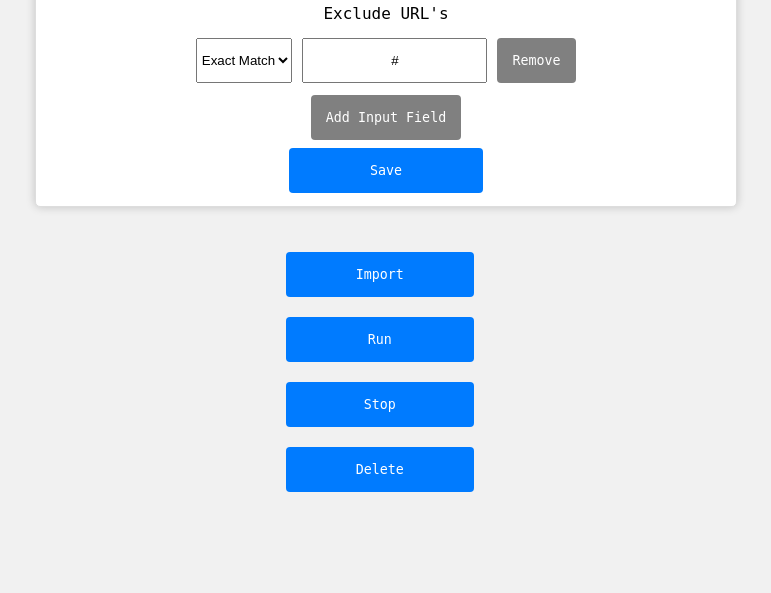
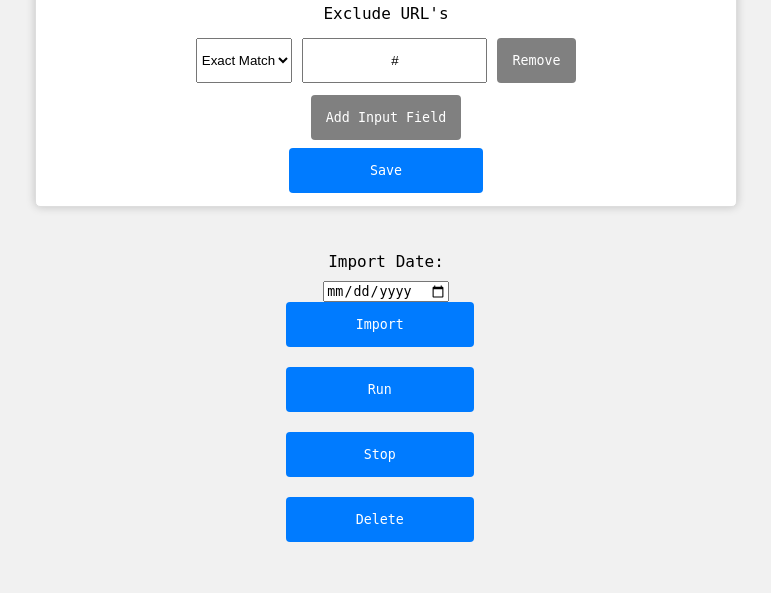
Before and after one commit to nivassuline/IceWeb-Tools, a Flask app: template templates/icewebio_instance_details.html in a window 1280 px wide. Shown: the part 658-1251 px from the top of the page, without its empty margins (254-1025 px from the left). Before the commit the page ends 1150 px from the top, so only its background shows below. Run offline with Flask 3, Linux system fonts and the light colour scheme; the template is opened without the code that fills it: most values are stand-ins (such as "Sample title", 1, 10 or a date in 2020).

Commit message:
Update icewebio_instance_details.html

```diff
--- a/templates/icewebio_instance_details.html
+++ b/templates/icewebio_instance_details.html
@@ -46,7 +46,11 @@
     </div>
     </div>
     <form method="POST" ACTION="/runnow/{{ instance_aud_name }}">
-      <button type="submit">Import</button>
+      <div class="import-container">
+        <label for="import-date">Import Date:</label>
+        <input type="date" id="import-date" name="import-date" value="{{ yesterday_date }}" min="2023-07-01" max="{{ yesterday_date }}" />
+        <button type="submit">Import</button>
+      </div>
     </form>
     <form method="POST" ACTION="/run/{{ instance_aud_name }}">
       <button type="submit">Run</button>
```
